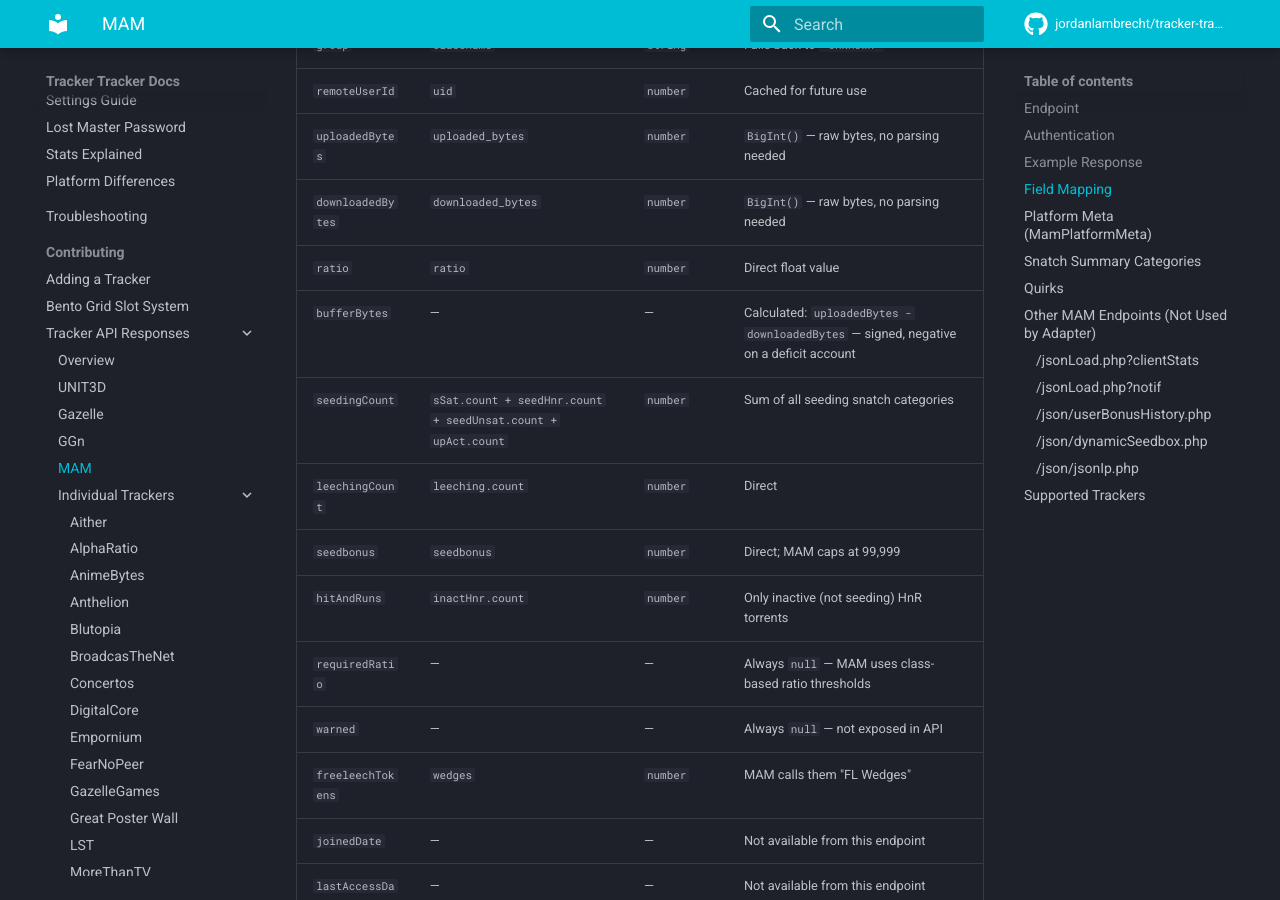
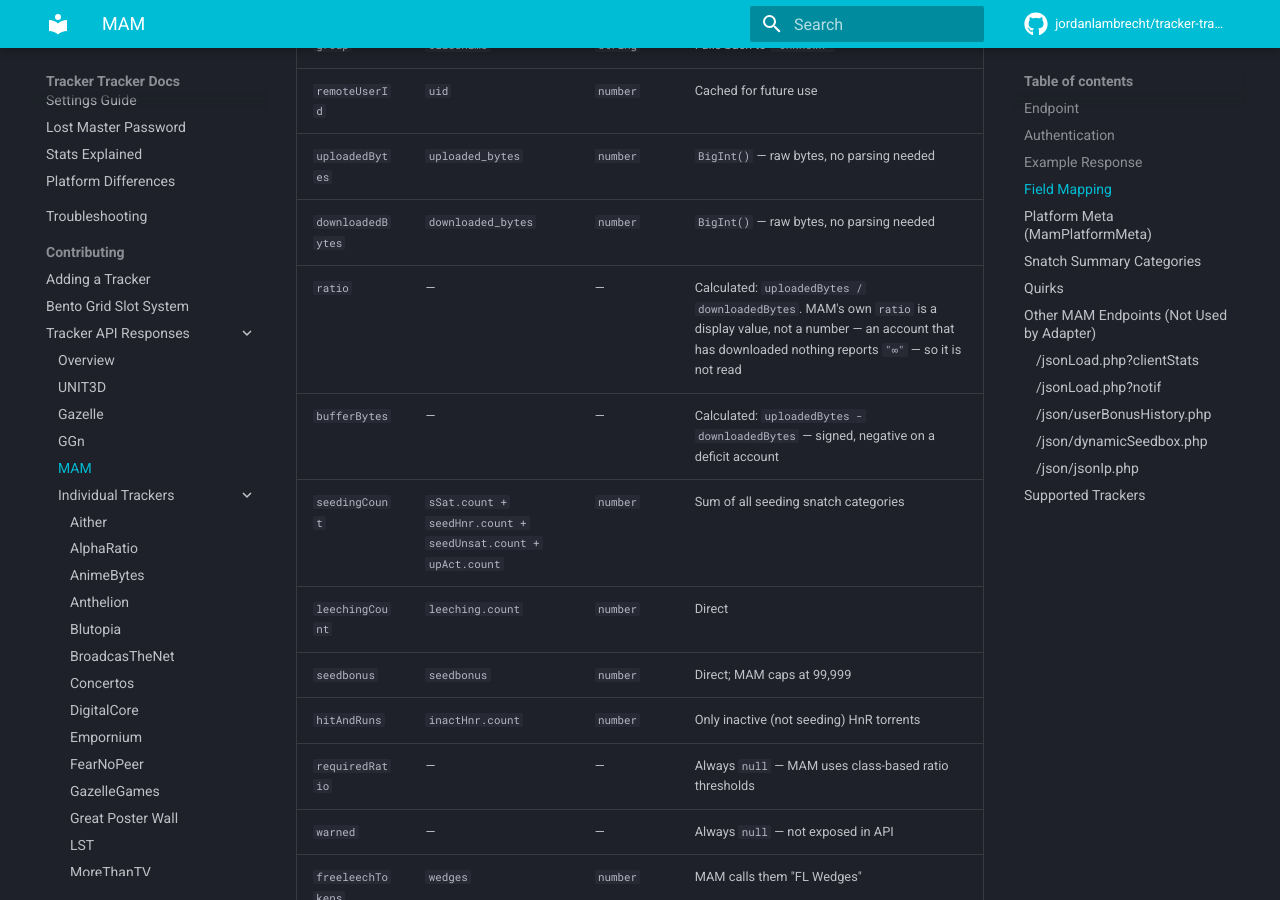
Before and after one commit to jordanlambrecht/tracker-tracker, an MkDocs documentation site: the page built from docs/kb/docs/contributing/tracker-responses-mam.md, in a window 1280 px wide and 900 px high, scrolled down 1912 px. Built offline with MkDocs 1.6.1 and Material for MkDocs 9.7.7, drawn with Linux system fonts in a browser that asks for light colours; comment, search, counter and statistics services are not loaded.

Commit message:
docs(trackers): correct the MAM ratio field type

```diff
--- a/docs/kb/docs/contributing/tracker-responses-mam.md
+++ b/docs/kb/docs/contributing/tracker-responses-mam.md
@@ -79,7 +79,7 @@
 | `remoteUserId` | `uid` | `number` | Cached for future use |
 | `uploadedBytes` | `uploaded_bytes` | `number` | `BigInt()` — raw bytes, no parsing needed |
 | `downloadedBytes` | `downloaded_bytes` | `number` | `BigInt()` — raw bytes, no parsing needed |
-| `ratio` | `ratio` | `number` | Direct float value |
+| `ratio` | — | — | Calculated: `uploadedBytes / downloadedBytes`. MAM's own `ratio` is a display value, not a number — an account that has downloaded nothing reports `"∞"` — so it is not read |
 | `bufferBytes` | — | — | Calculated: `uploadedBytes - downloadedBytes` — signed, negative on a deficit account |
 | `seedingCount` | `sSat.count + seedHnr.count + seedUnsat.count + upAct.count` | `number` | Sum of all seeding snatch categories |
 | `leechingCount` | `leeching.count` | `number` | Direct |
```
